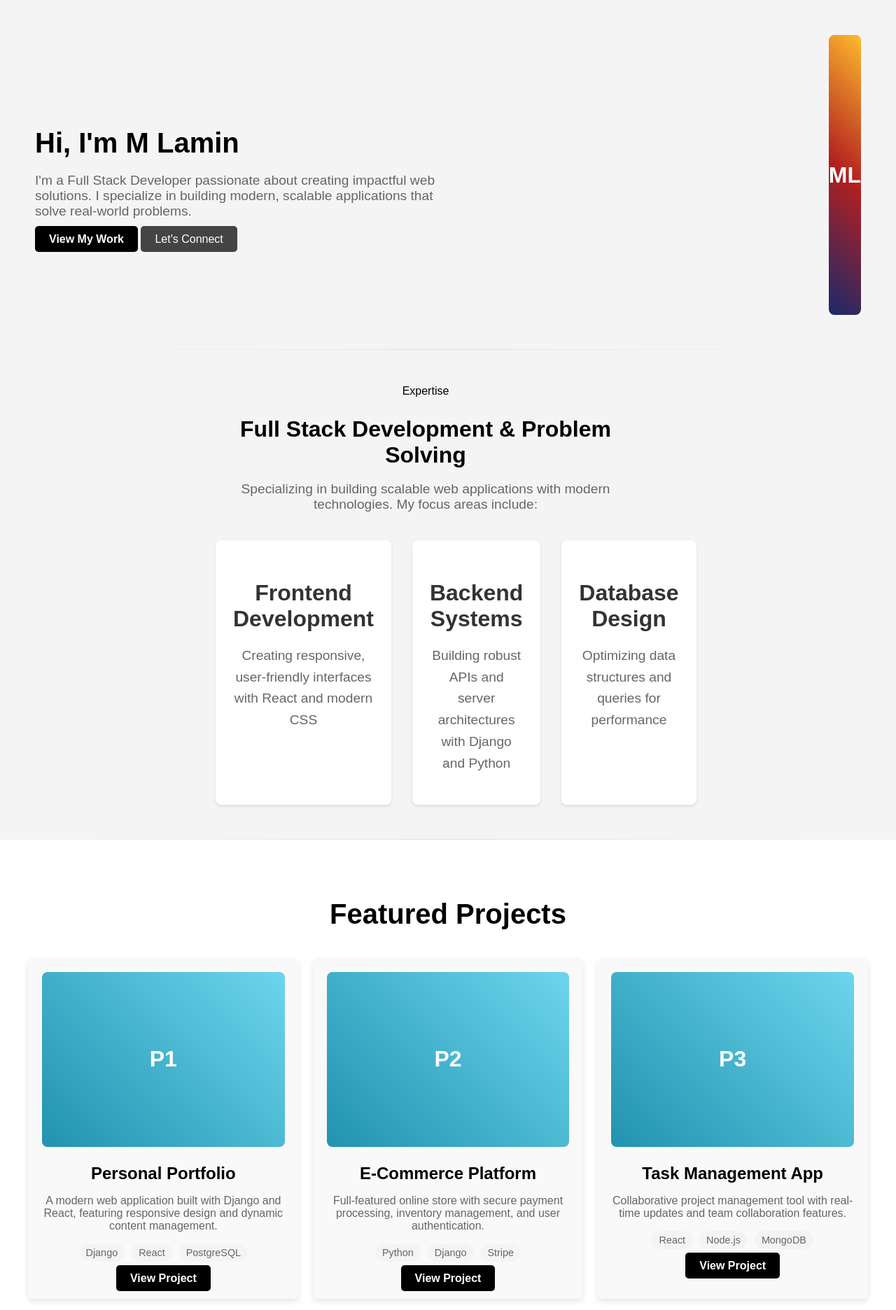
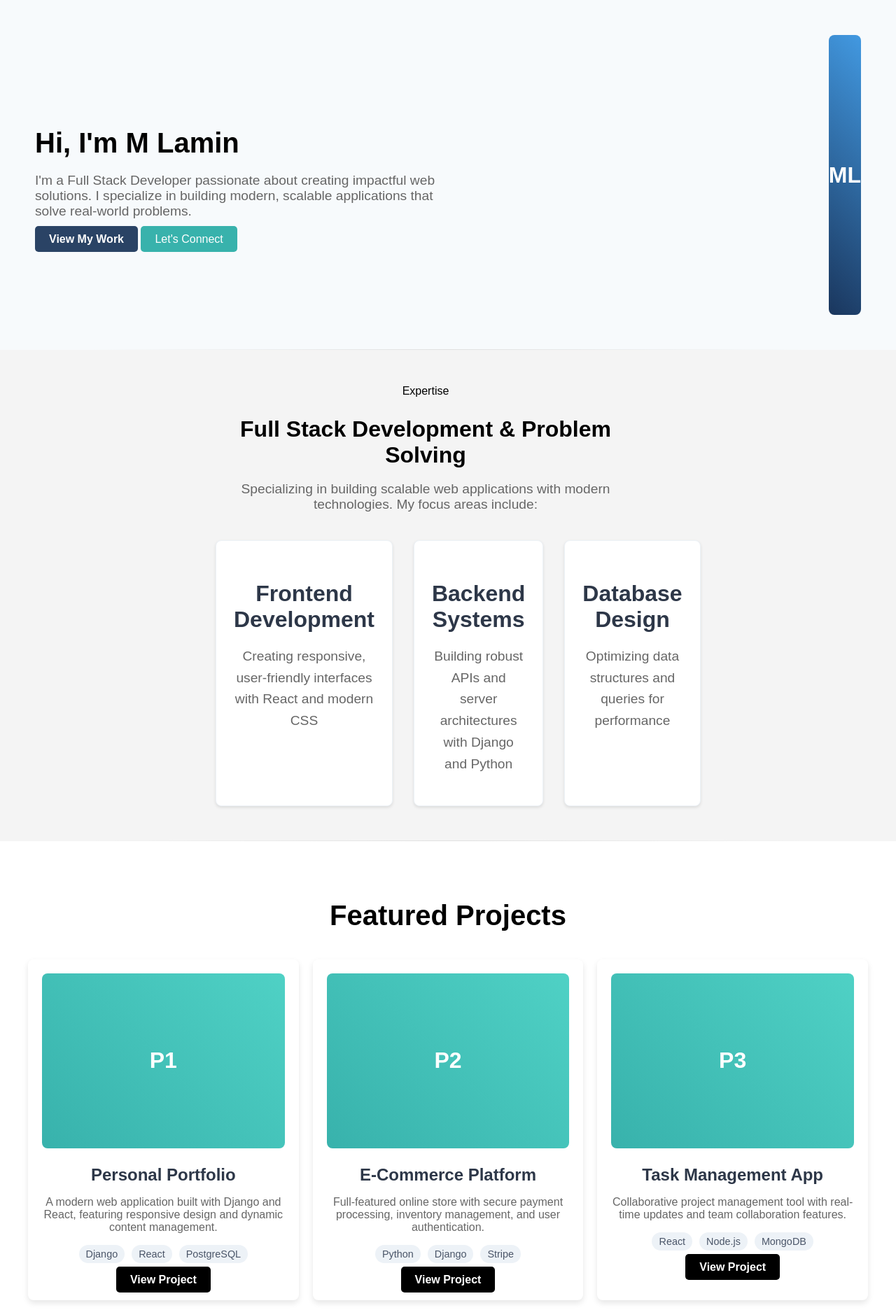
Before and after one commit to mlamin1/PersonalWebsite, a Django app: page / in a window 1280 px wide. Shown: the part 48-1920 px from the top of the page at 70% size. Run offline with Django 5.2, Linux system fonts and the light colour scheme.

Commit message:
Added changes to the homehtml page

```diff
--- a/main/static/styles.css
+++ b/main/static/styles.css
@@ -1,4 +1,26 @@
 /* main/static/styles.css */
+:root {
+    /* Primary Colors */
+    --primary-color: #2A4365;      /* Deep Blue */
+    --primary-light: #4299E1;      /* Light Blue */
+    --primary-dark: #1A365D;       /* Darker Blue */
+
+    /* Secondary Colors */
+    --secondary-color: #38B2AC;    /* Teal */
+    --secondary-light: #4FD1C5;    /* Light Teal */
+
+    /* Neutral Colors */
+    --background-light: #F7FAFC;   /* Very Light Gray */
+    --background-dark: #EDF2F7;    /* Light Gray */
+    --text-primary: #2D3748;       /* Dark Gray */
+    --text-secondary: #4A5568;     /* Medium Gray */
+
+    /* Accent Colors */
+    --accent-success: #48BB78;     /* Green */
+    --accent-warning: #ECC94B;     /* Yellow */
+    --accent-danger: #F56565;      /* Red */
+}
+
 body {
     font-family: Arial, sans-serif;
     margin: 0;
@@ -107,11 +129,11 @@ nav {
 }
 
 .section-light {
-    background-color: #fff;
+    background-color: var(--background-light);
 }
 
 .section-dark {
-    background-color: #f4f4f4;
+    background-color: var(--background-dark);
 }
 
 /* Add subtle separation between sections */
@@ -135,7 +157,7 @@ nav {
     justify-content: space-between; /* Space between the content and the image */
     align-items: center; /* Vertically align items */
     padding: 50px;
-    background-color: #f4f4f4;
+    background-color: var(--background-light);
 }
 
 .hero-content {
@@ -163,20 +185,28 @@ nav {
 }
 
 .btn {
-    background-color: #000;
-    color: #fff;
+    background-color: var(--primary-color);
+    color: white;
     padding: 10px 20px;
     text-decoration: none;
     border-radius: 5px;
     font-weight: bold;
 }
 
+.btn:hover {
+    background-color: var(--primary-dark);
+}
+
 .btn-secondary {
-    background-color: #444;
-    color: #fff;
+    background-color: var(--secondary-color);
+    color: white;
     padding: 10px 20px;
     text-decoration: none;
     border-radius: 5px;
+}
+
+.btn-secondary:hover {
+    background-color: var(--secondary-light);
 }
 
 /* Section 2 */
@@ -259,11 +289,12 @@ nav {
 }
 
 .expertise-item {
-    background: white;
+    background-color: white;
     padding: 25px;
     border-radius: 8px;
     box-shadow: 0 2px 4px rgba(0,0,0,0.1);
     transition: transform 0.3s ease;
+    border: 1px solid var(--background-dark);
 }
 
 .expertise-item:hover {
@@ -271,13 +302,13 @@ nav {
 }
 
 .expertise-item h3 {
-    color: #333;
+    color: var(--text-primary);
     margin-bottom: 15px;
     font-size: 1.2em;
 }
 
 .expertise-item p {
-    color: #666;
+    color: var(--text-secondary);
     line-height: 1.6;
 }
 
@@ -310,9 +341,9 @@ nav {
 }
 
 .project-card {
-    background-color: #fff;
+    background-color: white;
     border-radius: 8px;
-    box-shadow: 0 4px 8px rgba(0, 0, 0, 0.1);
+    box-shadow: 0 4px 6px rgba(0, 0, 0, 0.1);
     padding: 20px;
     text-align: center;
     flex: 1;
@@ -328,11 +359,12 @@ nav {
 .project-card h3 {
     font-size: 1.5em;
     margin-bottom: 10px;
+    color: var(--text-primary);
 }
 
 .project-card p {
     font-size: 1em;
-    color: #666;
+    color: var(--text-secondary);
 }
 
 .tech-stack {
@@ -343,11 +375,11 @@ nav {
 }
 
 .tech-stack span {
-    background-color: #f4f4f4;
+    background-color: var(--background-dark);
     padding: 5px 10px;
     border-radius: 15px;
     font-size: 0.9em;
-    color: #666;
+    color: var(--text-secondary);
 }
 
 /* Section 4 */
@@ -375,7 +407,7 @@ nav {
 }
 
 .blog-post {
-    background-color: #fff;
+    background-color: white;
     padding: 30px; /* Increased padding for more substantial content */
     border-radius: 5px;
     box-shadow: 0 4px 6px rgba(0, 0, 0, 0.1);
@@ -387,16 +419,17 @@ nav {
 .blog-post h3 {
     font-size: 1.5em;
     margin-bottom: 15px;
+    color: var(--text-primary);
 }
 
 .blog-post p {
     font-size: 1em;
-    color: #666;
+    color: var(--text-secondary);
     margin-bottom: 15px;
 }
 
 .blog-post a {
-    color: #000;
+    color: var(--primary-color);
     text-decoration: none;
     font-weight: bold;
 }
@@ -544,7 +577,7 @@ nav {
 }
 
 .project-card {
-    background-color: #f9f9f9;
+    background-color: white;
     border-radius: 8px;
     box-shadow: 0 4px 8px rgba(0, 0, 0, 0.1);
     padding: 20px;
@@ -997,7 +1030,7 @@ nav {
 
 /* Placeholder Image Styles */
 .placeholder-image {
-    background: linear-gradient(45deg, #2193b0, #6dd5ed);
+    background: linear-gradient(45deg, var(--primary-color), var(--primary-light));
     display: flex;
     justify-content: center;
     align-items: center;
@@ -1011,12 +1044,12 @@ nav {
 
 .placeholder-image.hero {
     min-height: 400px;
-    background: linear-gradient(45deg, #1a2a6c, #b21f1f, #fdbb2d);
+    background: linear-gradient(45deg, var(--primary-dark), var(--primary-light));
 }
 
 .placeholder-image.project {
     min-height: 250px;
-    background: linear-gradient(45deg, #2193b0, #6dd5ed);
+    background: linear-gradient(45deg, var(--secondary-color), var(--secondary-light));
 }
 
 .placeholder-image.blog {
```
